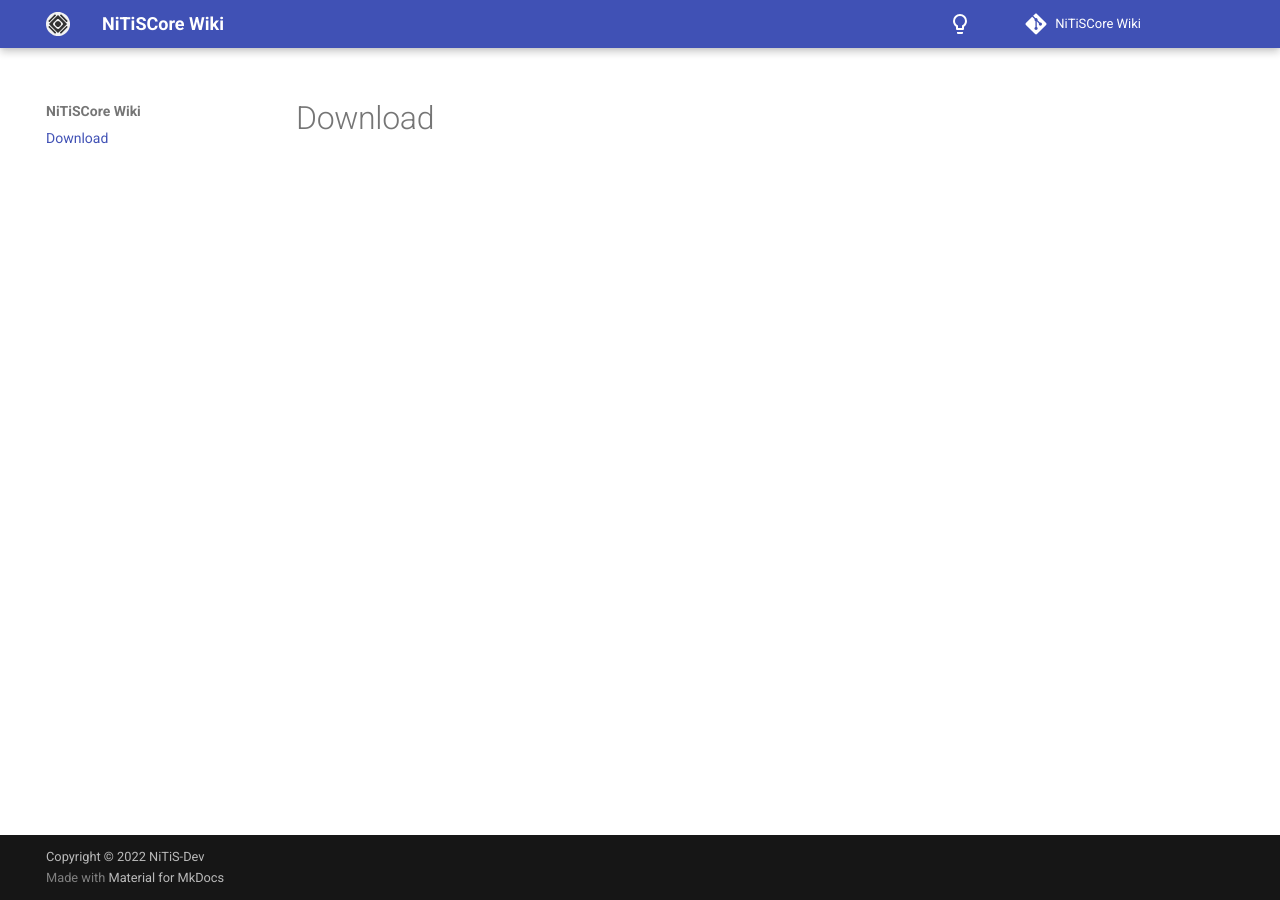
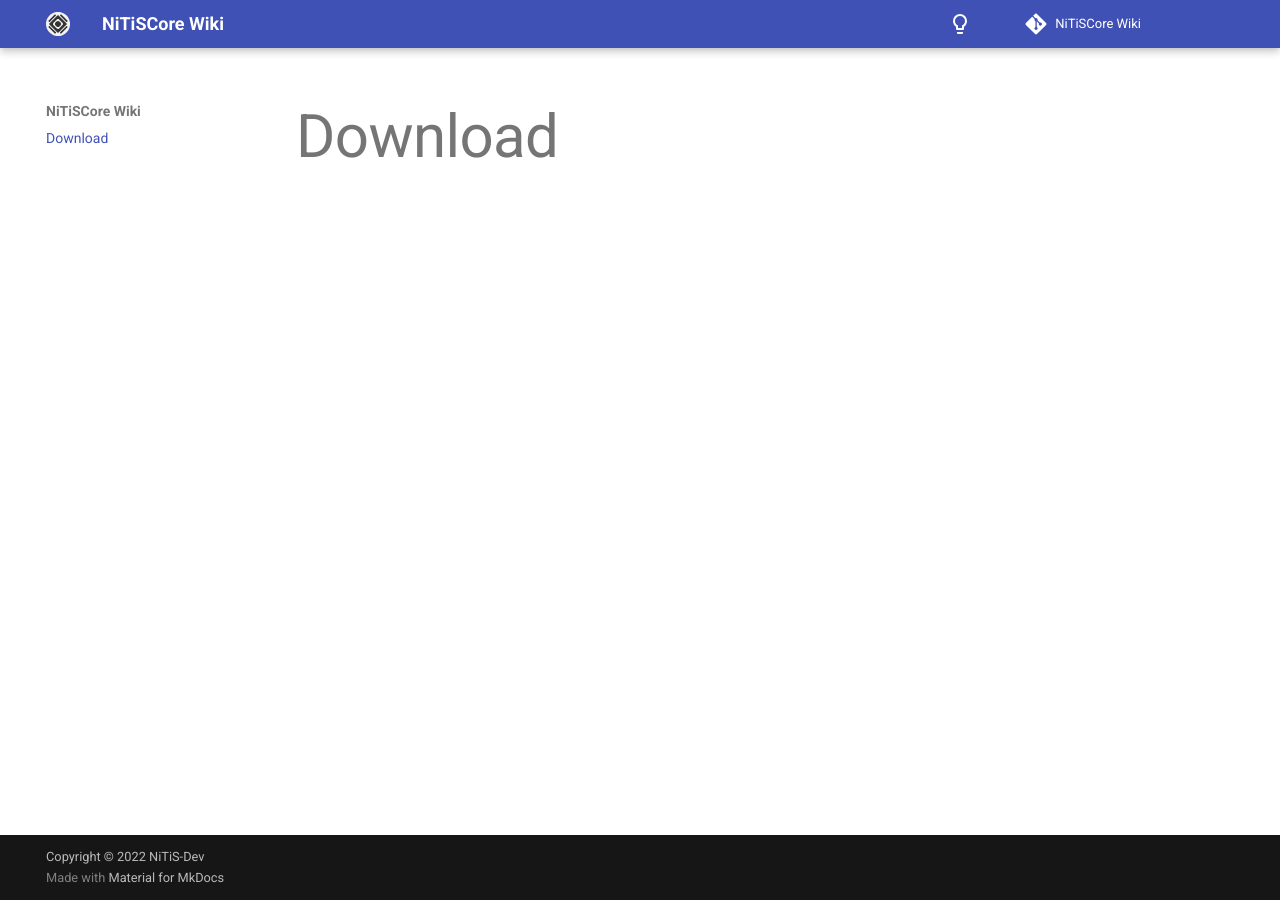
Before and after one commit to NiTiS-Dev/NiTiSLibsWiki, an MkDocs documentation site: the page built from docs/download.md, in a window 1280 px wide. Built offline with MkDocs 1.6.1 and Material for MkDocs 9.7.7, drawn with Linux system fonts in a browser that asks for light colours; comment, search, counter and statistics services are not loaded.

Commit message:
Update extra.css

```diff
--- a/docs/stylesheets/extra.css
+++ b/docs/stylesheets/extra.css
@@ -1,7 +1,7 @@
 h1 {
-  font-weight: 500;
-  font-size: 60px;
-  margin-bottom: 0px;
+  font-weight: 500 !important;
+  font-size: 60px !important;
+  margin-bottom: 0px !important;
 }
 
 [data-md-color-scheme="dark-mode"] {
```
